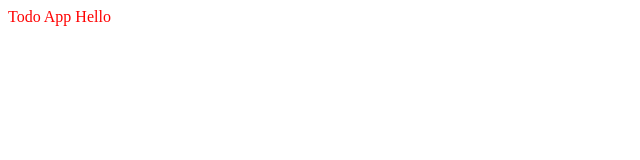
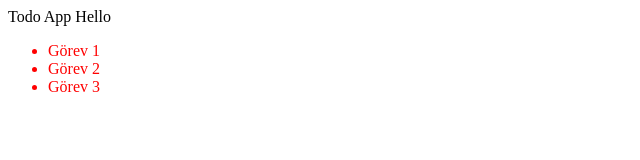
Before and after one commit to clkaley/javascript-101, a plain HTML site: page javascript-dom-events/element-secme/index.html in a window 1280 px wide. Shown: the whole page, without its empty margins (0-640 px from the left). Drawn offline with Linux system fonts and the light colour scheme.

Commit message:
added coklu element seçimi

```diff
--- a/javascript-dom-events/element-secme/index.html
+++ b/javascript-dom-events/element-secme/index.html
@@ -1,11 +1,13 @@
 <!DOCTYPE html>
 <html lang="en">
+
 <head>
     <meta charset="UTF-8">
     <meta http-equiv="X-UA-Compatible" content="IE=edge">
     <meta name="viewport" content="width=device-width, initial-scale=1.0">
     <title>Element</title>
 </head>
+
 <body>
 
     <div class="card-header">
@@ -14,6 +16,19 @@
         </div>
     </div>
 
+    <ul id="task-list">
+        <li class="task">
+            Görev 1
+        </li>
+        <li class="task">
+            Görev 2
+        </li>
+        <li class="task">
+            Görev 3
+        </li>
+    </ul>
+
     <script src="index.js"></script>
 </body>
+
 </html>
--- a/javascript-dom-events/element-secme/index.js
+++ b/javascript-dom-events/element-secme/index.js
@@ -1,7 +1,23 @@
+// let sonuc;
+// sonuc=document.getElementById("title").innerText;
+// sonuc=document.getElementById("title").className;
+
+// document.getElementById("title").style.color="red"
+
+// console.log(sonuc);
+
+
+
 let sonuc;
-sonuc=document.getElementById("title").innerText;
-sonuc=document.getElementById("title").className;
+sonuc=document.getElementsByClassName('task')[0].innerHTML;
+sonuc=document.getElementsByClassName('task');
 
-document.getElementById("title").style.color="red"
+// for(let i=0;i<=sonuc.length;i++){
+//     console.log(sonuc[i]);
+// }
 
+for(let task of sonuc){
+    task.style.color="red"
+    console.log(sonuc);
+}
 console.log(sonuc);
```
